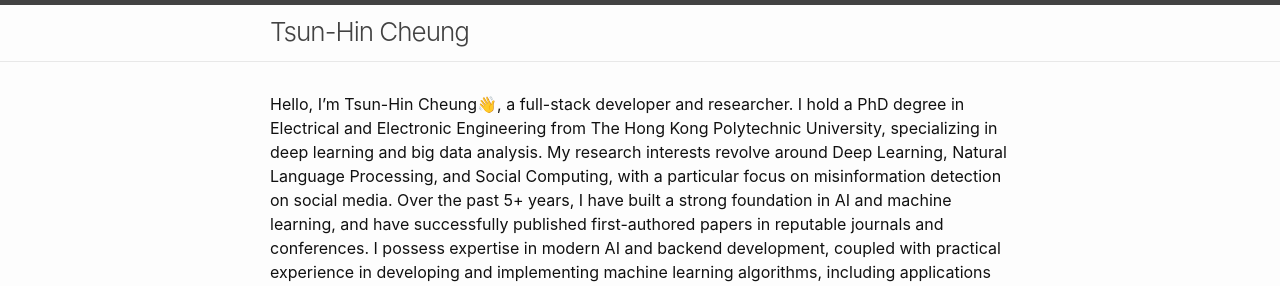
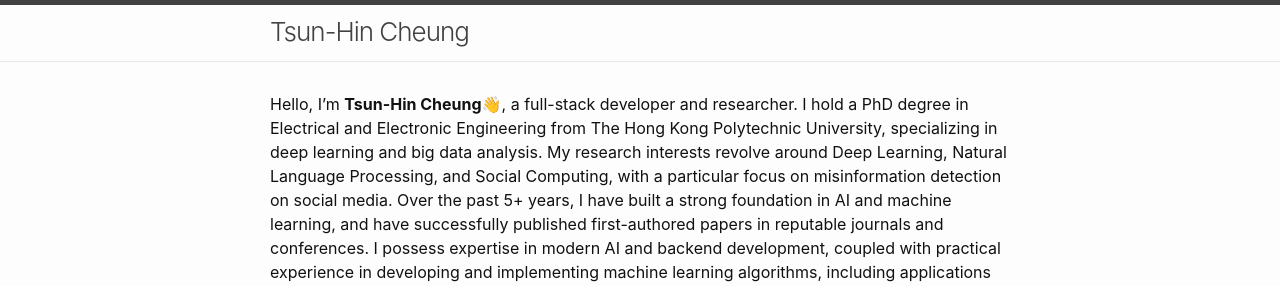
Before and after one commit to thcheung/thcheung.github.io, a Jekyll site: the page built from index.markdown, in a window 1280 px wide. Shown: the top 286 px of the page. Built offline with Jekyll 4.4.1, drawn with Linux system fonts in a browser that asks for light colours; some of the changed text lies outside the part shown.

Commit message:
update intros

```diff
--- a/index.markdown
+++ b/index.markdown
@@ -5,7 +5,7 @@
 layout: home
 ---
 
-Hello, I'm Tsun-Hin Cheung👋, a full-stack developer and researcher. I hold a PhD degree in Electrical and Electronic Engineering from The Hong Kong Polytechnic University, specializing in deep learning and big data analysis. My research interests revolve around Deep Learning, Natural Language Processing, and Social Computing, with a particular focus on misinformation detection on social media. Over the past 5+ years, I have built a strong foundation in AI and machine learning, and have successfully published first-authored papers in reputable journals and conferences. I possess expertise in modern AI and backend development, coupled with practical experience in developing and implementing machine learning algorithms, including applications such as social media monitoring and chatbot development.
+Hello, I'm **Tsun-Hin Cheung**👋, a full-stack developer and researcher. I hold a PhD degree in Electrical and Electronic Engineering from The Hong Kong Polytechnic University, specializing in deep learning and big data analysis. My research interests revolve around Deep Learning, Natural Language Processing, and Social Computing, with a particular focus on misinformation detection on social media. Over the past 5+ years, I have built a strong foundation in AI and machine learning, and have successfully published first-authored papers in reputable journals and conferences. I possess expertise in modern AI and backend development, coupled with practical experience in developing and implementing machine learning algorithms, including applications such as social media monitoring and chatbot development.
 
 ------
 
```
